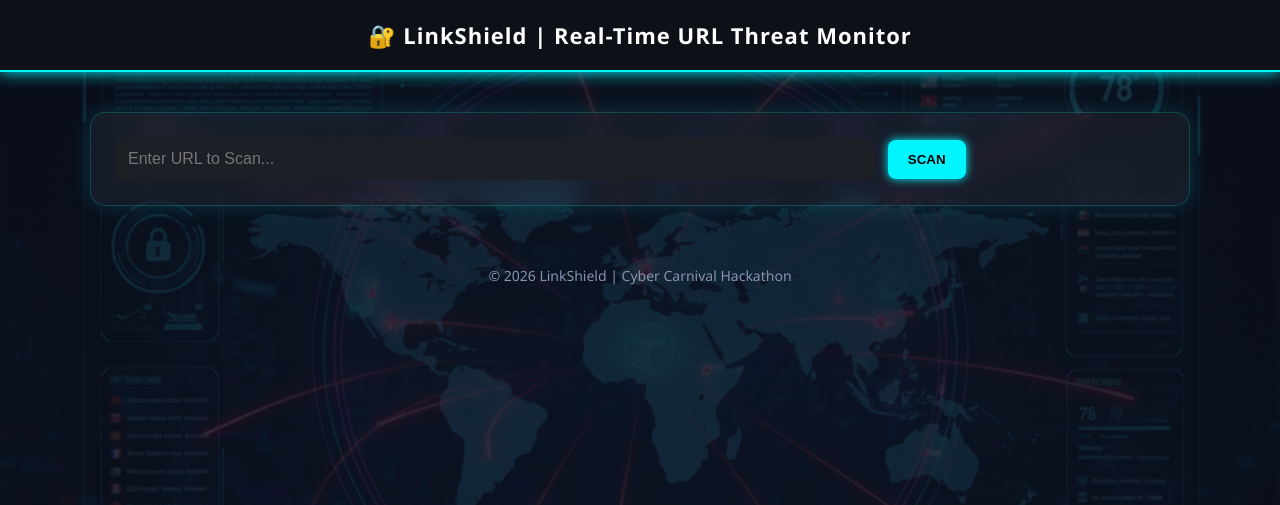
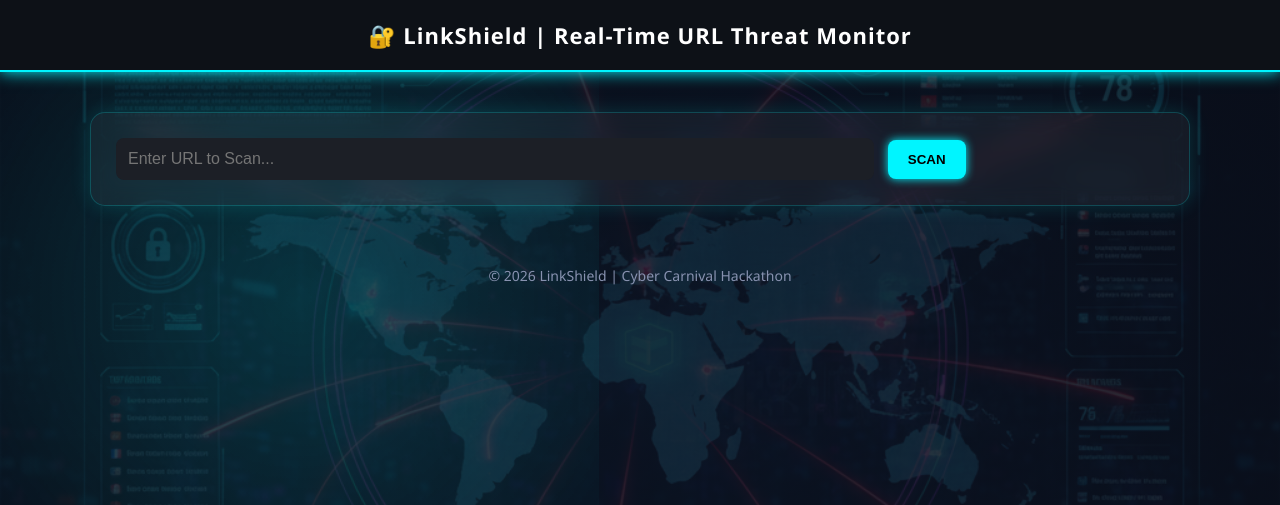
Before and after one commit to piyush10854/url-safety-checker, a Flask app: page / in a window 1280 px wide. Shown: the top 505 px of the page. Run offline with Flask 3, Linux system fonts and the light colour scheme.

Commit message:
Added image background and fixed CSS pseudo-element

```diff
--- a/static/style.css
+++ b/static/style.css
@@ -1,12 +1,19 @@
 body {
     margin: 0;
     font-family: 'Segoe UI', sans-serif;
-    background: radial-gradient(rgba(10,15,28,0.85), rgba(10,15,28,0.85)),url("../static/img1.png");
     color: #ffffff;
+
+    background:
+        linear-gradient(rgba(10,15,28,0.85), rgba(10,15,28,0.85)),
+        url("img1.png");
+
     background-size: cover;
     background-position: center;
     background-attachment: fixed;
-    before {
+}
+
+/* Glow Effect */
+body::before {
     content: "";
     position: fixed;
     width: 600px;
@@ -21,8 +28,6 @@ body {
 @keyframes moveGlow {
     from { transform: translate(0,0); }
     to { transform: translate(200px,200px); }
-}
-
 }
 
 /* Header */
```
